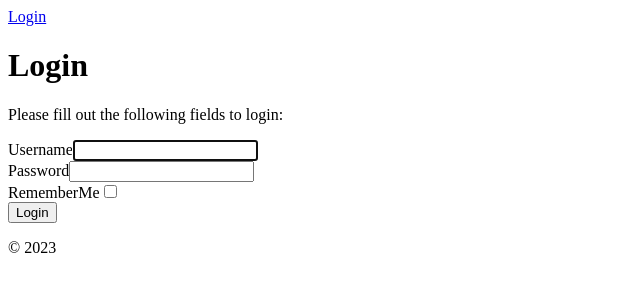
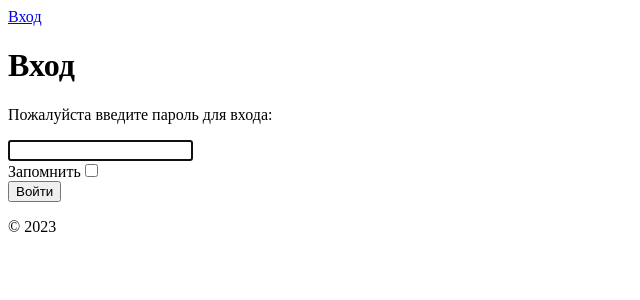
Before and after one commit to caxap40/apples, a Yii app: template backend/views/site/login.php in a window 1280 px wide. Shown: the top 300 px of the page, without its empty margins (0-640 px from the left). Run offline with PHP 8.4 and a stand-in for Yii, Linux system fonts and the light colour scheme; the template is opened without the code that fills it, so the values that code supplies are empty; form fields are guessed from the names that the template uses; some libraries are stand-ins or nearby versions.

Commit message:
Упрощение входа (только по паролю). Русификация

```diff
--- a/backend/config/main.php
+++ b/backend/config/main.php
@@ -8,6 +8,7 @@ $params = array_merge(
 
 return [
     'id' => 'app-backend',
+    'name' => 'Яблочки',
     'basePath' => dirname(__DIR__),
     'controllerNamespace' => 'backend\controllers',
     'bootstrap' => ['log'],
--- a/backend/views/layouts/main.php
+++ b/backend/views/layouts/main.php
@@ -35,21 +35,21 @@ AppAsset::register($this);
         ],
     ]);
     $menuItems = [
-        ['label' => 'Home', 'url' => ['/site/index']],
+        ['label' => 'На главную', 'url' => ['/site/index']],
     ];
     if (Yii::$app->user->isGuest) {
-        $menuItems[] = ['label' => 'Login', 'url' => ['/site/login']];
+        $menuItems[] = ['label' => 'Вход', 'url' => ['/site/login']];
     }
     echo Nav::widget([
         'options' => ['class' => 'navbar-nav me-auto mb-2 mb-md-0'],
         'items' => $menuItems,
     ]);
     if (Yii::$app->user->isGuest) {
-        echo Html::tag('div',Html::a('Login',['/site/login'],['class' => ['btn btn-link login text-decoration-none']]),['class' => ['d-flex']]);
+        echo Html::tag('div',Html::a('Вход',['/site/login'],['class' => ['btn btn-link login text-decoration-none']]),['class' => ['d-flex']]);
     } else {
         echo Html::beginForm(['/site/logout'], 'post', ['class' => 'd-flex'])
             . Html::submitButton(
-                'Logout (' . Yii::$app->user->identity->username . ')',
+                'Выход (' . Yii::$app->user->identity->username . ')',
                 ['class' => 'btn btn-link logout text-decoration-none']
             )
             . Html::endForm();
--- a/backend/views/site/login.php
+++ b/backend/views/site/login.php
@@ -7,24 +7,24 @@
 use yii\bootstrap5\ActiveForm;
 use yii\bootstrap5\Html;
 
-$this->title = 'Login';
+$this->title = 'Вход';
 ?>
 <div class="site-login">
     <div class="mt-5 offset-lg-3 col-lg-6">
         <h1><?= Html::encode($this->title) ?></h1>
 
-        <p>Please fill out the following fields to login:</p>
+        <p>Пожалуйста введите пароль для входа:</p>
 
         <?php $form = ActiveForm::begin(['id' => 'login-form']); ?>
 
-            <?= $form->field($model, 'username')->textInput(['autofocus' => true]) ?>
+<!--            <?php //= $form->field($model, 'username')->textInput(['autofocus' => true]) ?>-->
 
-            <?= $form->field($model, 'password')->passwordInput() ?>
+            <?= $form->field($model, 'password')->passwordInput(['autofocus' => true])->label(false) ?>
 
-            <?= $form->field($model, 'rememberMe')->checkbox() ?>
+            <?= $form->field($model, 'rememberMe')->checkbox()->label('Запомнить') ?>
 
             <div class="form-group">
-                <?= Html::submitButton('Login', ['class' => 'btn btn-primary btn-block', 'name' => 'login-button']) ?>
+                <?= Html::submitButton('Войти', ['class' => 'btn btn-primary btn-block', 'name' => 'login-button']) ?>
             </div>
 
         <?php ActiveForm::end(); ?>
--- a/common/models/LoginForm.php
+++ b/common/models/LoginForm.php
@@ -10,7 +10,7 @@ use yii\base\Model;
  */
 class LoginForm extends Model
 {
-    public $username;
+    public $username = 'demo';
     public $password;
     public $rememberMe = true;
 
@@ -24,7 +24,7 @@ class LoginForm extends Model
     {
         return [
             // username and password are both required
-            [['username', 'password'], 'required'],
+            [[/*'username',*/ 'password'], 'required', 'message'=>'Пароль не может быть пустым'],
             // rememberMe must be a boolean value
             ['rememberMe', 'boolean'],
             // password is validated by validatePassword()
@@ -44,7 +44,7 @@ class LoginForm extends Model
         if (!$this->hasErrors()) {
             $user = $this->getUser();
             if (!$user || !$user->validatePassword($this->password)) {
-                $this->addError($attribute, 'Incorrect username or password.');
+                $this->addError($attribute, 'Неверный пароль.');
             }
         }
     }
```
